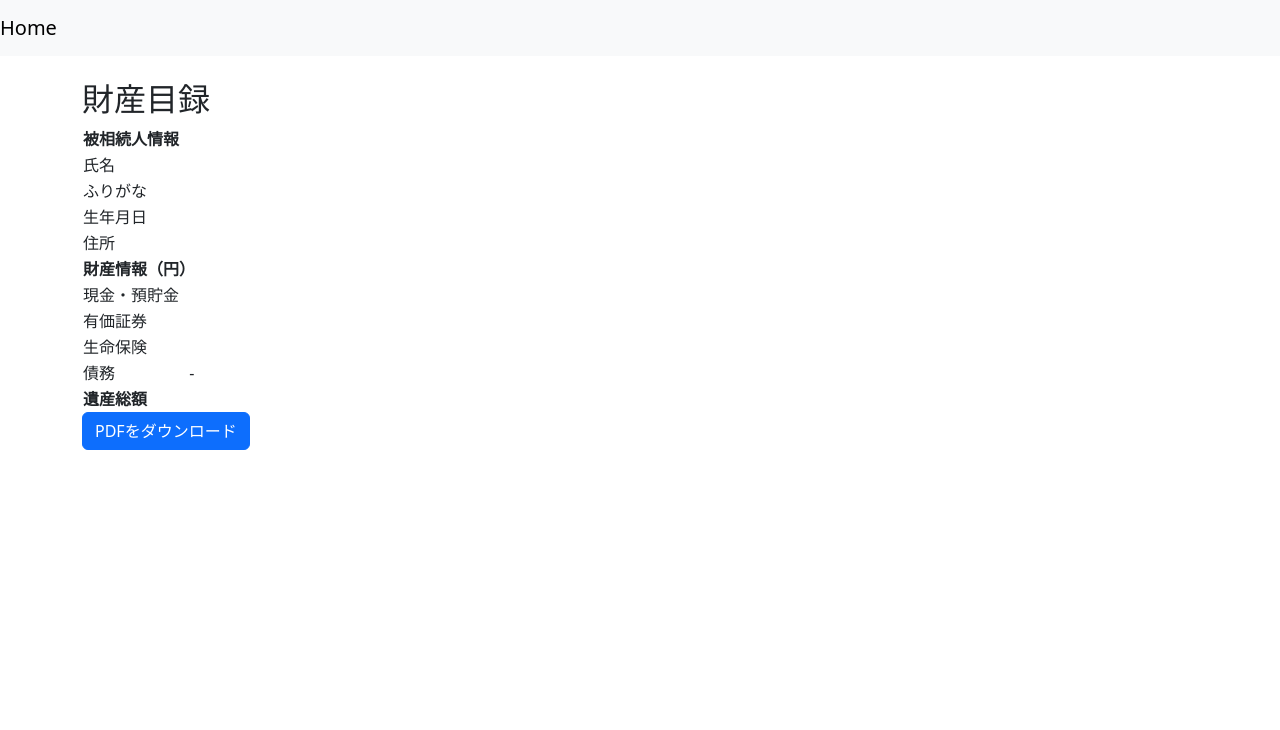
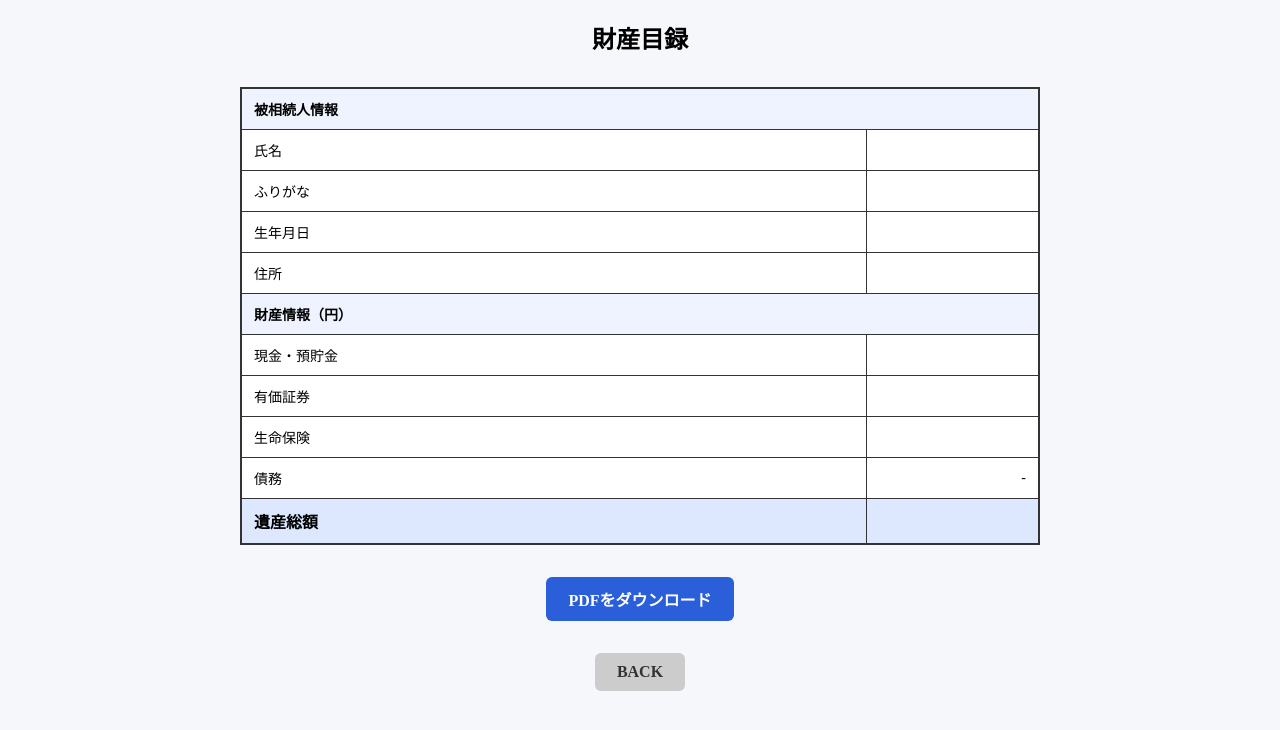
Before and after one commit to 1F10230292/portfolio-project-g13, a Django app: template project/templates/project/inheritance_summary.html in a window 1280 px wide. Shown: the top 730 px of the page. Run offline with Django 5.2, Linux system fonts and the light colour scheme; the template is opened without the code that fills it, so the values that code supplies are empty; some libraries are stand-ins or nearby versions.

Commit message:
Backボタンの作成

```diff
--- a/project/static/project/css/inheritance_summary.css
+++ b/project/static/project/css/inheritance_summary.css
@@ -1,28 +1,92 @@
+.summary-wrapper {
+  display: flex;
+  justify-content: center;
+}
+
 .summary-table {
-  width: 100%;
-  max-width: 800px;
-  margin: 2rem auto;
+  width: 800px;
+  max-width: 90%;
   border-collapse: collapse;
   background: #fff;
+  margin: 0 auto;
+}
+body {
+  background: #f5f7fb;
 }
 
+/* 表の外枠（カード風） */
+.summary-wrapper {
+  display: flex;
+  justify-content: center;
+  margin-top: 2rem;
+}
+
+.summary-table {
+  width: 800px;
+  max-width: 90%;
+  border-collapse: collapse;
+  background: #fff;
+  border: 2px solid #333;
+}
+
+/* セル */
 .summary-table th,
 .summary-table td {
-  border: 1px solid #ccc;
-  padding: 10px;
+  border: 1px solid #333;
+  padding: 10px 12px;
+  font-size: 14px;
 }
 
+/* 見出し行 */
 .summary-table th {
-  background: #f0f4fa;
+  background: #eef3ff;
   text-align: left;
+  font-weight: bold;
 }
 
+/* 金額列を右寄せ */
+.summary-table td:nth-child(2) {
+  text-align: right;
+}
+
+/* 合計行 */
 .summary-table .total td {
-  background: #e8f1ff;
-  font-size: 1.1rem;
+  background: #dde8ff;
+  font-size: 16px;
+  font-weight: bold;
 }
 
 .actions {
   text-align: center;
-  margin-top: 2rem;
+  margin: 2rem 0;
 }
+
+.pdf-btn,
+.back-btn {
+  display: inline-block;
+  padding: 10px 22px;
+  margin: 0 10px;
+  text-decoration: none;
+  font-weight: bold;
+  border-radius: 6px;
+}
+
+/* PDFボタン */
+.pdf-btn {
+  background: #2b5fd9;
+  color: #fff;
+}
+
+.pdf-btn:hover {
+  background: #1f4fc4;
+}
+
+/* 戻るボタン */
+.back-btn {
+  background: #ccc;
+  color: #333;
+}
+
+.back-btn:hover {
+  background: #b5b5b5;
+}
--- a/project/templates/project/inheritance_summary.html
+++ b/project/templates/project/inheritance_summary.html
@@ -1,9 +1,16 @@
-{% extends "base.html" %}
 {% load static %}
-{% block content %}
+<!DOCTYPE html>
+<html lang="ja">
+<head>
+  <meta charset="utf-8">
+  <title>財産目録</title>
+  <link rel="stylesheet" href="{% static 'project/css/inheritance_summary.css' %}">
+</head>
+<body>
 
-<h2>財産目録</h2>
+<h2 style="text-align:center;">財産目録</h2>
 
+<div class="summary-wrapper">
   <table class="summary-table">
     <tr><th colspan="2">被相続人情報</th></tr>
     <tr><td>氏名</td><td>{{ inheritance.deceased_name }}</td></tr>
@@ -22,13 +29,21 @@
       <td><strong>{{ inheritance.estate_value }}</strong></td>
     </tr>
   </table>
+</div>
 
 <div class="actions">
   <a href="{% url 'project:inheritance_pdf' inheritance.pk %}"
-     class="btn btn-primary">
+     class="pdf-btn">
      PDFをダウンロード
+  </a>
+</div>
+<div class="actions">
+  <a href="{% url 'project:transfer_password' inheritance.pk %}"
+   class="back-btn">
+    BACK
 </a>
 </div>
 
 
-{% endblock %}
+</body>
+</html>
```
Also changed, not shown: project/static/project/css/pdf.css (+37 -1 lines). Lines whose indentation alone changed are shown as unchanged.
